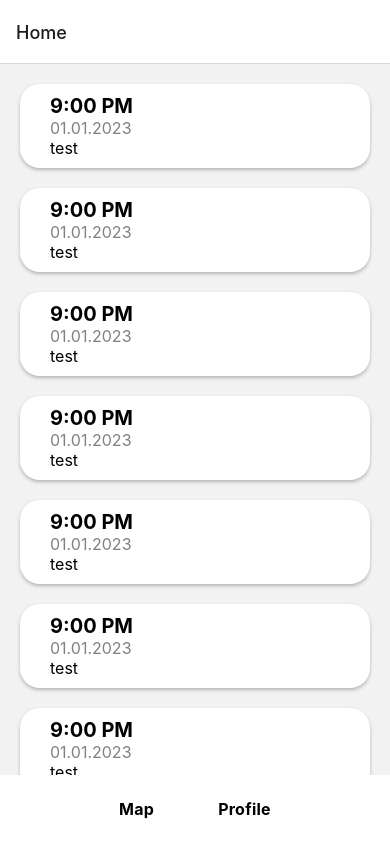
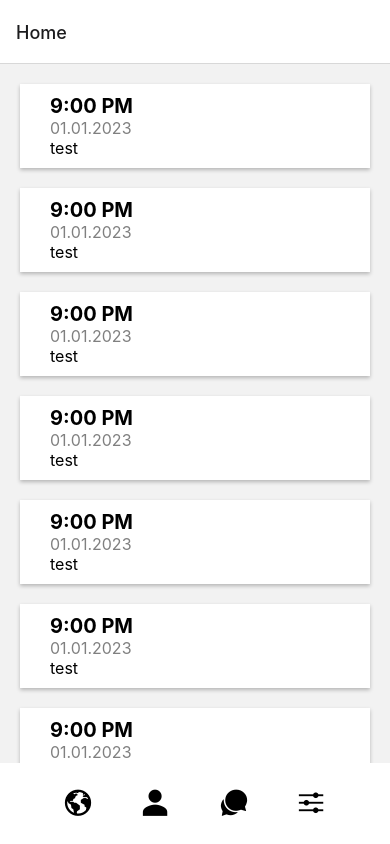
Before and after one commit to jakubtrzpiot/geogather, a React Native app: screen /Home in a window 390 px wide. Built offline with nearby package versions, Linux system fonts and the light colour scheme.

Commit message:
add icons

```diff
--- a/src/components/EventTile.jsx
+++ b/src/components/EventTile.jsx
@@ -24,7 +24,7 @@ const styles = StyleSheet.create({
     paddingVertical: 10,
     paddingHorizontal: 20,
     backgroundColor: 'white',
-    borderRadius: 20,
+    borderRadius: 0,
     shadowColor: '#000',
     shadowOffset: { width: 0, height: 2 },
     shadowOpacity: 0.25,
--- a/src/screens/HomeScreen.jsx
+++ b/src/screens/HomeScreen.jsx
@@ -1,6 +1,7 @@
 import React from 'react';
 import { StyleSheet, View, ScrollView, Text, Pressable } from 'react-native';
 import EventTile from '../components/EventTile';
+import Ionicons from '@expo/vector-icons/Ionicons'
 
 function HomeScreen({ navigation }) {
   const events = [
@@ -34,13 +35,25 @@ function HomeScreen({ navigation }) {
           title="GeoGather"
           onPress={() => navigation.navigate('Map')}
         >
-          <Text style={styles.text}>Map</Text>
+          <Ionicons name="earth-sharp" size={30} />
         </Pressable>
         <Pressable
           style={styles.button}
           onPress={() => navigation.navigate('Profile')}
         >
-          <Text style={styles.text}>Profile</Text>
+          <Ionicons name="person-sharp" size={30} />
+        </Pressable>
+        <Pressable
+          style={styles.button}
+          onPress={() => navigation.navigate('Friends')}
+        >
+          <Ionicons name="chatbubbles-sharp" size={30} />
+        </Pressable>
+        <Pressable
+          style={styles.button}
+          onPress={() => navigation.navigate('Settings')}
+        >
+           <Ionicons name="options-sharp" size={30} />
         </Pressable>
       </View>
     </View>
@@ -65,7 +78,7 @@ const styles = StyleSheet.create({
     alignItems: 'center',
     justifyContent: 'center',
     paddingVertical: 12,
-    paddingHorizontal: 32,
+    paddingHorizontal: 24,
     borderRadius: 4,
     elevation: 3,
     backgroundColor: 'white',
--- a/src/screens/MapScreen.jsx
+++ b/src/screens/MapScreen.jsx
@@ -3,7 +3,7 @@ import { StyleSheet, View, Text, Pressable } from 'react-native';
 import MapView, { Marker } from 'react-native-maps';
 import * as Location from 'expo-location';
 import { GooglePlacesAutocomplete } from 'react-native-google-places-autocomplete';
-import { Icon } from '@rneui/themed';
+import Ionicons from '@expo/vector-icons/Ionicons'
 import AddEventButton from '../components/AddEventButton';
 
 const MapScreen = () => {
@@ -58,12 +58,6 @@ const MapScreen = () => {
             longitude: location.coords.longitude,
             }}
             >
-          <Icon
-          reverse
-          size={8}
-          name='plug'
-          type="font-awesome"
-          />
         </Marker>
         </MapView>
       )}
@@ -115,13 +109,7 @@ const MapScreen = () => {
                 title="GeoGather"
                 onPress={() => navigation.navigate('Map')}
             >
-                <Text style={styles.text}>Map</Text>
-            </Pressable>
-            <Pressable
-                style={styles.button}
-                onPress={() => navigation.navigate('Profile')}
-            >
-                <Text style={styles.text}>Profile</Text>
+                <Ionicons name="reorder-four-sharp" size={40} />
             </Pressable>
       </View>
     </View>
@@ -157,16 +145,13 @@ const styles = StyleSheet.create({
       justifyContent: 'center',
       width: '100%',
       elevation: 3,
-      padding: 10,
+      padding: 18,
   },
   button: {
       alignItems: 'center',
       justifyContent: 'center',
-      paddingVertical: 12,
-      paddingHorizontal: 32,
-      borderRadius: 4,
-      elevation: 3,
-      backgroundColor: 'white',
+      paddingHorizontal: 24,
+      paddingVerical: 12,
   },
   text: {
       fontSize: 16,
```
